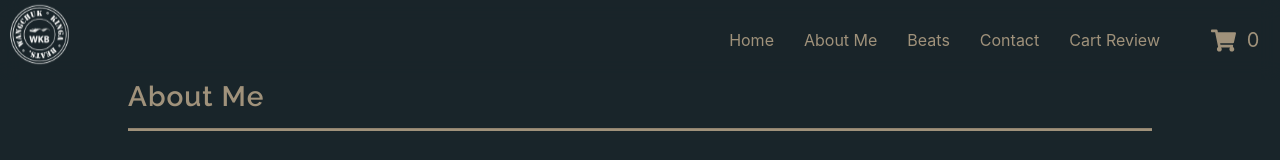
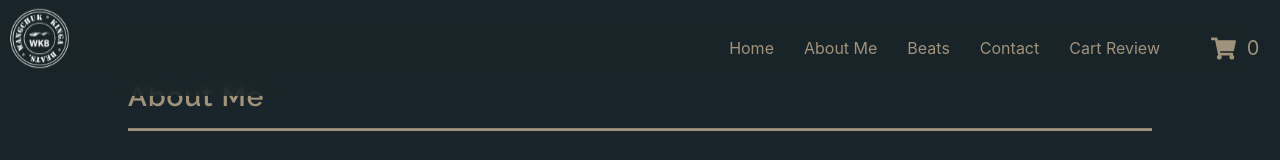
Before and after one commit to Kzoeps/wkinga-frontend, a React (Create React App) app: page /about-me in a window 1280 px wide. Shown: the top 160 px of the page. Built offline with nearby package versions, Linux system fonts and the light colour scheme; data requests are answered from the project's data file.

Commit message:
feat(nav): fixed img ui

```diff
--- a/src/components/navigation-bar/navbar.module.css
+++ b/src/components/navigation-bar/navbar.module.css
@@ -73,7 +73,7 @@
 }
 .header__logo{
 	width: 92px;
-	margin-top: -14px;
+	margin-top: -18px;
 	margin-left: -18px;
 	cursor: pointer;
 }
@@ -102,10 +102,9 @@
 		display: block;
 		flex: 1;
 	}
-
 	.navBar{
 		display: flex;
-
+		height: 12vh;
 	}
 
 }
```
